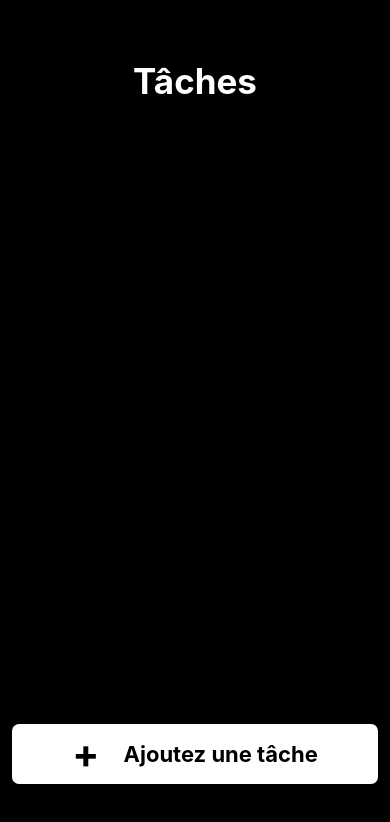
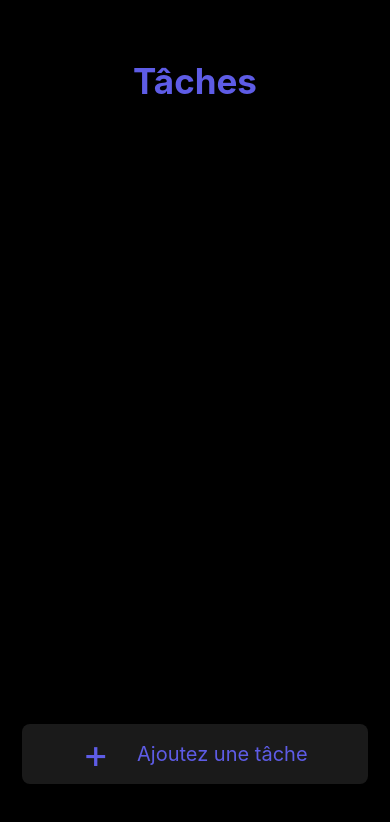
Before and after one commit to remideroussent/ToDo_app, a React Native app: screen / in a window 390 px wide. Shown: the top 822 px of the page. Built offline with nearby package versions, Linux system fonts and the light colour scheme.

Commit message:
feat(styles): change some styles

```diff
--- a/styles/styles.js
+++ b/styles/styles.js
@@ -15,7 +15,7 @@ export default StyleSheet.create({
     justifyContent: 'flex-start',
   },
   title: {
-    color: 'white',
+    color: '#5E5CE6',
     fontSize: 35,
     fontWeight: 'bold',
     marginTop: 60,
@@ -27,37 +27,38 @@ export default StyleSheet.create({
     textAlign: 'center',
   },
   caracButton: {
-    backgroundColor: 'white',
+    backgroundColor: '#1A1A1A',
     paddingVertical: 10, // taille du bouton en hauteur
     paddingHorizontal: 60, // taille du bouton en largeur
-    borderRadius: 7, // rondeur des bordures du bouton
+    borderRadius: 8, // rondeur des bordures du bouton
     position: 'absolute',
     bottom: 60,
   },
   buttonText: {
-    color: 'black',
-    fontWeight: 'bold', // texte mis en gras, toujours mettre le texte des boutons en gras
-    fontSize: 22,
+    color: '#5E5CE6',
+    //fontWeight: 'bold', // texte mis en gras, toujours mettre le texte des boutons en gras
+    fontSize: 20,
   },
   input: {
-    backgroundColor: 'white',
+    backgroundColor: '#1A1A1A',
     paddingVertical: 10,
     paddingHorizontal: 60,
-    borderRadius: 7,
+    borderRadius: 8,
     textAlign: 'center',
+    color: '#ECECEC',
   },
   bottomButton: {
     position: 'absolute', // absolute signifie que peu importe si il y a autre chose au même endroit l'instance suivante se mettra à la place
-    bottom: 70,
+    bottom: 60,
     alignSelf: 'center', // aligne l'instance, ici le bouton, au milieu sans tenir compte des règles données par le parent
-    backgroundColor: 'white',
-    paddingVertical: 10,
-    paddingHorizontal: 50,
-    borderRadius: 7,
+    backgroundColor: '#1A1A1A',
+    paddingVertical: 7,
+    paddingHorizontal: 46,
+    borderRadius: 8,
   },
   displayTask: {
     backgroundColor: 'white',
-    borderRadius: 5,
+    borderRadius: 8,
     alignSelf: 'center',
     marginVertical: 10,
     padding: 20,
```
